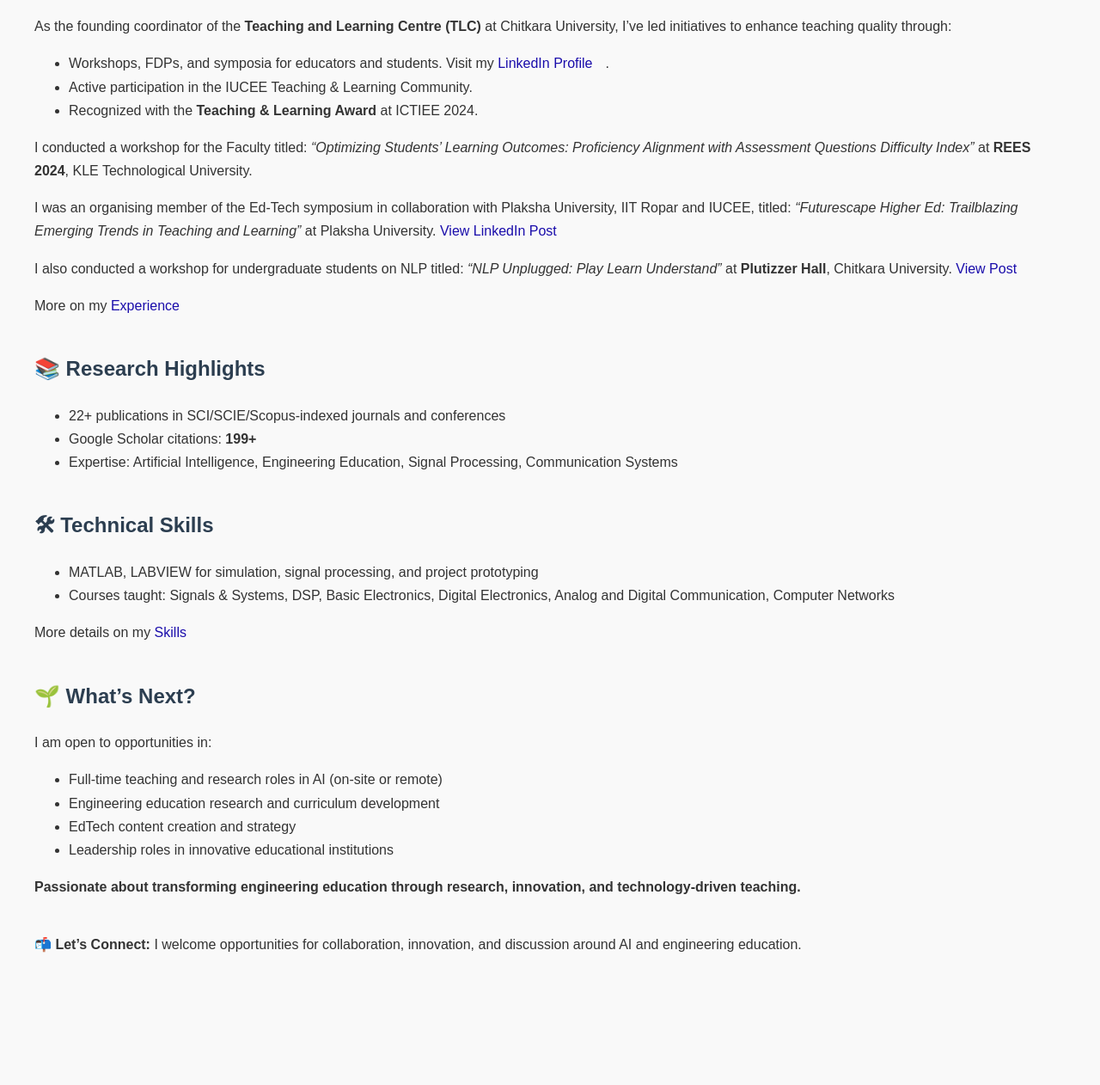
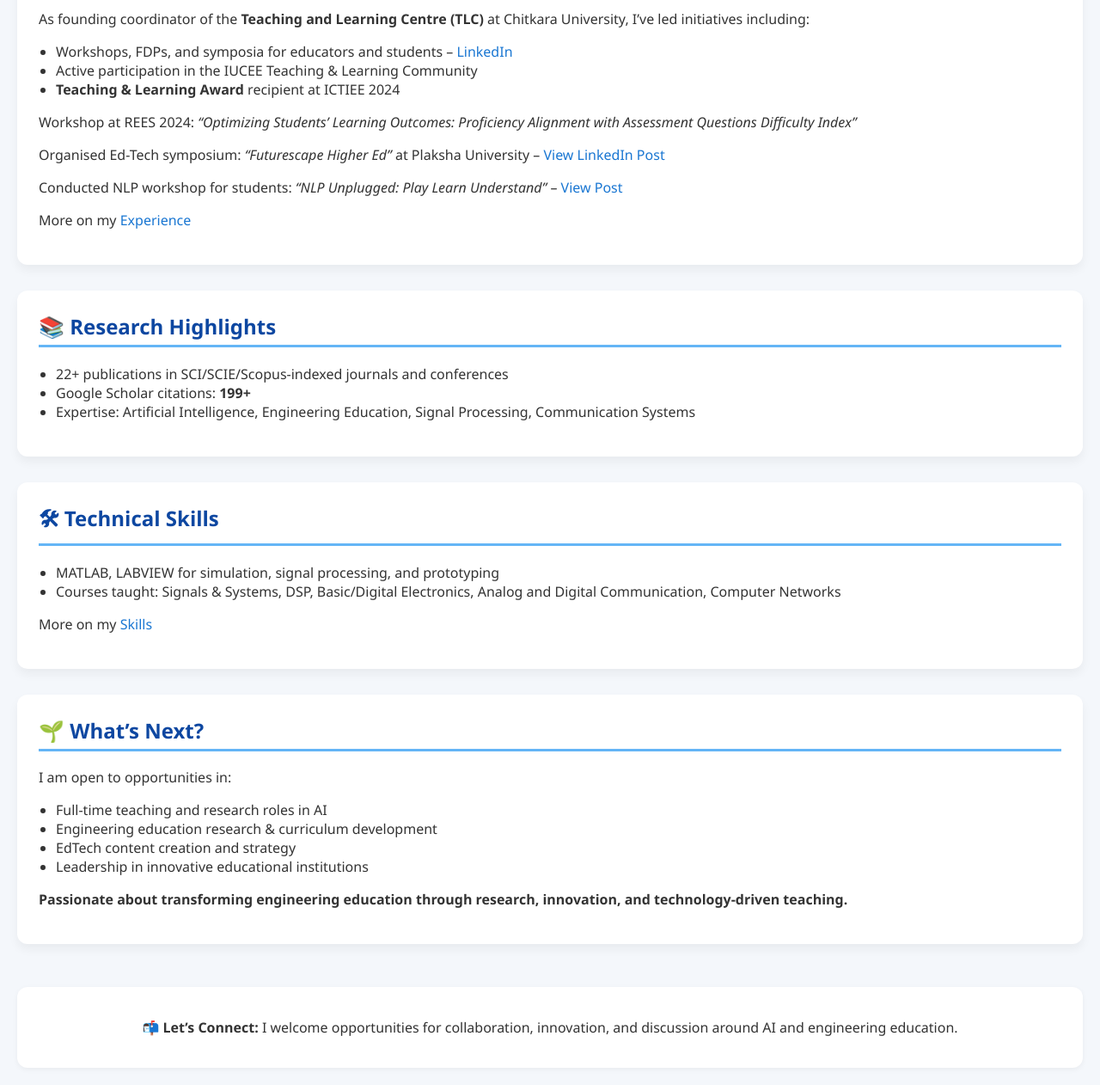
Before and after one commit to Rashpinder1985/my-portfolio, a plain HTML site: page index.html in a window 1280 px wide. Shown: the part 1003-2265 px from the top of the page at 86% size. Before the commit the page ends 2172 px from the top, so only its background shows below. Drawn offline with Linux system fonts and the light colour scheme.

Commit message:
Update index.html

```diff
--- a/index.html
+++ b/index.html
@@ -4,55 +4,120 @@
   <meta charset="UTF-8" />
   <meta name="viewport" content="width=device-width, initial-scale=1.0" />
   <meta name="description" content="Dr. Rashpinder Kaur - Associate Professor, AI & Engineering Education Expert" />
-  <title>My Portfolio</title>
+  <title>Dr. Rashpinder Kaur | Portfolio</title>
   <style>
     body {
-      font-family: Arial, sans-serif;
-      background-color: #f9f9f9;
+      font-family: 'Segoe UI', Tahoma, Geneva, Verdana, sans-serif;
+      background-color: #f4f7fb;
       margin: 0;
-      padding: 40px;
+      padding: 20px;
       color: #333;
-      line-height: 1.7;
     }
-    h1, h2 {
-      color: #2c3e50;
+
+    header {
+      display: flex;
+      flex-wrap: wrap;
+      align-items: center;
+      gap: 30px;
+      background-color: #ffffff;
+      padding: 30px;
+      border-radius: 15px;
+      box-shadow: 0 8px 16px rgba(0,0,0,0.05);
+      margin-bottom: 40px;
     }
+
+    header img {
+      width: 100%;
+      max-width: 400px;
+      border-radius: 12px;
+      box-shadow: 0 4px 12px rgba(0,0,0,0.1);
+    }
+
+    .header-text {
+      flex: 1;
+    }
+
+    h1 {
+      margin-top: 0;
+      color: #1a237e;
+      font-size: 2.5em;
+    }
+
+    h2 {
+      color: #0d47a1;
+      margin-top: 0;
+      border-bottom: 3px solid #64b5f6;
+      padding-bottom: 5px;
+    }
+
+    section {
+      background-color: #ffffff;
+      padding: 25px;
+      border-radius: 12px;
+      box-shadow: 0 6px 12px rgba(0,0,0,0.05);
+      margin-bottom: 30px;
+    }
+
     a {
-      color: #1a0dab;
+      color: #1976d2;
       text-decoration: none;
-      margin-right: 15px;
+      margin-right: 10px;
     }
+
     a:hover {
       text-decoration: underline;
     }
-    section {
-      margin-bottom: 40px;
+
+    ul {
+      padding-left: 20px;
     }
-    img {
-      max-width: 100%;
-      height: auto;
+
+    footer {
+      background-color: #ffffff;
+      padding: 20px;
+      border-radius: 12px;
+      text-align: center;
+      box-shadow: 0 2px 6px rgba(0,0,0,0.05);
+      margin-top: 50px;
+    }
+
+    @media (max-width: 768px) {
+      header {
+        flex-direction: column;
+        text-align: center;
+      }
+
+      .header-text {
+        text-align: center;
+      }
+
+      header img {
+        max-width: 100%;
+      }
     }
   </style>
 </head>
 <body>
+
   <header>
-    <h1>Dr. Rashpinder Kaur</h1>
-    <img src="rashpinder paraglider.JPG" alt="Dr. Rashpinder Kaur paragliding" width="400" height="250" />
-
-    <p><strong>Associate Professor at Chitkara University, Rajpura | Engineering Education Researcher | MATLAB Expert | Academic Leader</strong></p>
+    <img src="rashpinder paraglider.JPG" alt="Dr. Rashpinder Kaur paragliding" />
+    <div class="header-text">
+      <h1>Dr. Rashpinder Kaur</h1>
+      <p><strong>Associate Professor at Chitkara University, Rajpura | Engineering Education Researcher | MATLAB Expert | Academic Leader</strong></p>
+    </div>
   </header>
 
   <main>
     <section>
       <h2>🎓 Education & Research</h2>
-      <p>Currently pursuing Minor in AI certification course from IIT Ropar and will be appearing in the Final exam of the second and last semester on July 6, 2025. In 2023, I earned my Ph.D. in Engineering Education, with a dissertation titled:
+      <p>Currently pursuing a Minor in AI certification course from IIT Ropar, with the final exam scheduled for July 6, 2025. Earned a Ph.D. in Engineering Education (2023) with the dissertation titled:
         <em>“A Qualitative Study of Conceptual Knowledge and Characterisation of Expertism in Engineering Students.”</em></p>
       <ul>
         <li>Developed a two-tier concept inventory for assessing conceptual understanding.</li>
         <li>Explored traits like automaticity and self-efficacy in high-performing engineering students.</li>
         <li>Provided strategies to enhance conceptual learning outcomes.</li>
       </ul>
-      <p>For more details related to my educational qualifications, you can visit: <a href="education.html">Education</a></p>
+      <p>More details: <a href="education.html">Education</a></p>
     </section>
 
     <section>
@@ -65,22 +130,17 @@
 
     <section>
       <h2>🏛 Academic Leadership</h2>
-      <p>As the founding coordinator of the <strong>Teaching and Learning Centre (TLC)</strong> at Chitkara University, I’ve led initiatives to enhance teaching quality through:</p>
+      <p>As founding coordinator of the <strong>Teaching and Learning Centre (TLC)</strong> at Chitkara University, I’ve led initiatives including:</p>
       <ul>
-        <li>Workshops, FDPs, and symposia for educators and students. Visit my <a href="https://www.linkedin.com/in/rashpinder-kaur-70a13479/" target="_blank">LinkedIn Profile</a>.</li>
-        <li>Active participation in the IUCEE Teaching & Learning Community.</li>
-        <li>Recognized with the <strong>Teaching & Learning Award</strong> at ICTIEE 2024.</li>
+        <li>Workshops, FDPs, and symposia for educators and students – <a href="https://www.linkedin.com/in/rashpinder-kaur-70a13479/" target="_blank">LinkedIn</a></li>
+        <li>Active participation in the IUCEE Teaching & Learning Community</li>
+        <li><strong>Teaching & Learning Award</strong> recipient at ICTIEE 2024</li>
       </ul>
-      <p>I conducted a workshop for the Faculty titled:
-        <em>“Optimizing Students’ Learning Outcomes: Proficiency Alignment with Assessment Questions Difficulty Index”</em> at <strong>REES 2024</strong>, KLE Technological University.</p>
-      <p>I was an organising member of the Ed-Tech symposium in collaboration with Plaksha University, IIT Ropar and IUCEE, titled:
-        <em>“Futurescape Higher Ed: Trailblazing Emerging Trends in Teaching and Learning”</em> at Plaksha University.
-        <a href="https://www.linkedin.com/posts/rashpinder-kaur-70a13479_researchculture-engineeringeducation-collaboration-activity-7199986848700456960-UCAa" target="_blank">View LinkedIn Post</a>
-      </p>
-      <p>I also conducted a workshop for undergraduate students on NLP titled:
-        <em>“NLP Unplugged: Play Learn Understand”</em> at <strong>Plutizzer Hall</strong>, Chitkara University.
-        <a href="https://www.linkedin.com/posts/piyush-sharma-850a59219_my-first-session-on-artificial-intelligence-activity-7318268273278521344--HvM" target="_blank">View Post</a>
-      </p>
+      <p>Workshop at REES 2024: <em>“Optimizing Students’ Learning Outcomes: Proficiency Alignment with Assessment Questions Difficulty Index”</em></p>
+      <p>Organised Ed-Tech symposium: <em>“Futurescape Higher Ed”</em> at Plaksha University –
+        <a href="https://www.linkedin.com/posts/rashpinder-kaur-70a13479_researchculture-engineeringeducation-collaboration-activity-7199986848700456960-UCAa" target="_blank">View LinkedIn Post</a></p>
+      <p>Conducted NLP workshop for students: <em>“NLP Unplugged: Play Learn Understand”</em> –
+        <a href="https://www.linkedin.com/posts/piyush-sharma-850a59219_my-first-session-on-artificial-intelligence-activity-7318268273278521344--HvM" target="_blank">View Post</a></p>
       <p>More on my <a href="experience.html">Experience</a></p>
     </section>
 
@@ -96,20 +156,20 @@
     <section>
       <h2>🛠 Technical Skills</h2>
       <ul>
-        <li>MATLAB, LABVIEW for simulation, signal processing, and project prototyping</li>
-        <li>Courses taught: Signals & Systems, DSP, Basic Electronics, Digital Electronics, Analog and Digital Communication, Computer Networks</li>
+        <li>MATLAB, LABVIEW for simulation, signal processing, and prototyping</li>
+        <li>Courses taught: Signals & Systems, DSP, Basic/Digital Electronics, Analog and Digital Communication, Computer Networks</li>
       </ul>
-      <p>More details on my <a href="skills.html">Skills</a></p>
+      <p>More on my <a href="skills.html">Skills</a></p>
     </section>
 
     <section>
       <h2>🌱 What’s Next?</h2>
       <p>I am open to opportunities in:</p>
       <ul>
-        <li>Full-time teaching and research roles in AI (on-site or remote)</li>
-        <li>Engineering education research and curriculum development</li>
+        <li>Full-time teaching and research roles in AI</li>
+        <li>Engineering education research & curriculum development</li>
         <li>EdTech content creation and strategy</li>
-        <li>Leadership roles in innovative educational institutions</li>
+        <li>Leadership in innovative educational institutions</li>
       </ul>
       <p><strong>Passionate about transforming engineering education through research, innovation, and technology-driven teaching.</strong></p>
     </section>
@@ -118,5 +178,6 @@
   <footer>
     <p>📬 <strong>Let’s Connect:</strong> I welcome opportunities for collaboration, innovation, and discussion around AI and engineering education.</p>
   </footer>
+
 </body>
 </html>
```
